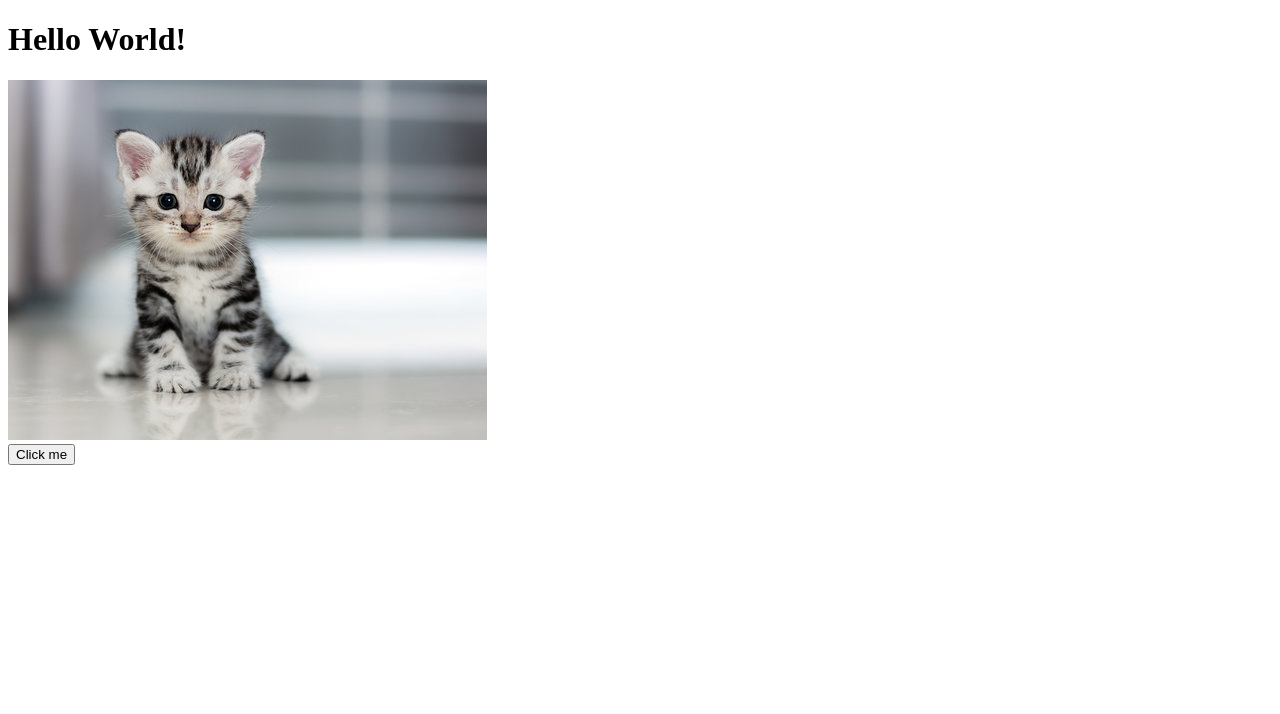
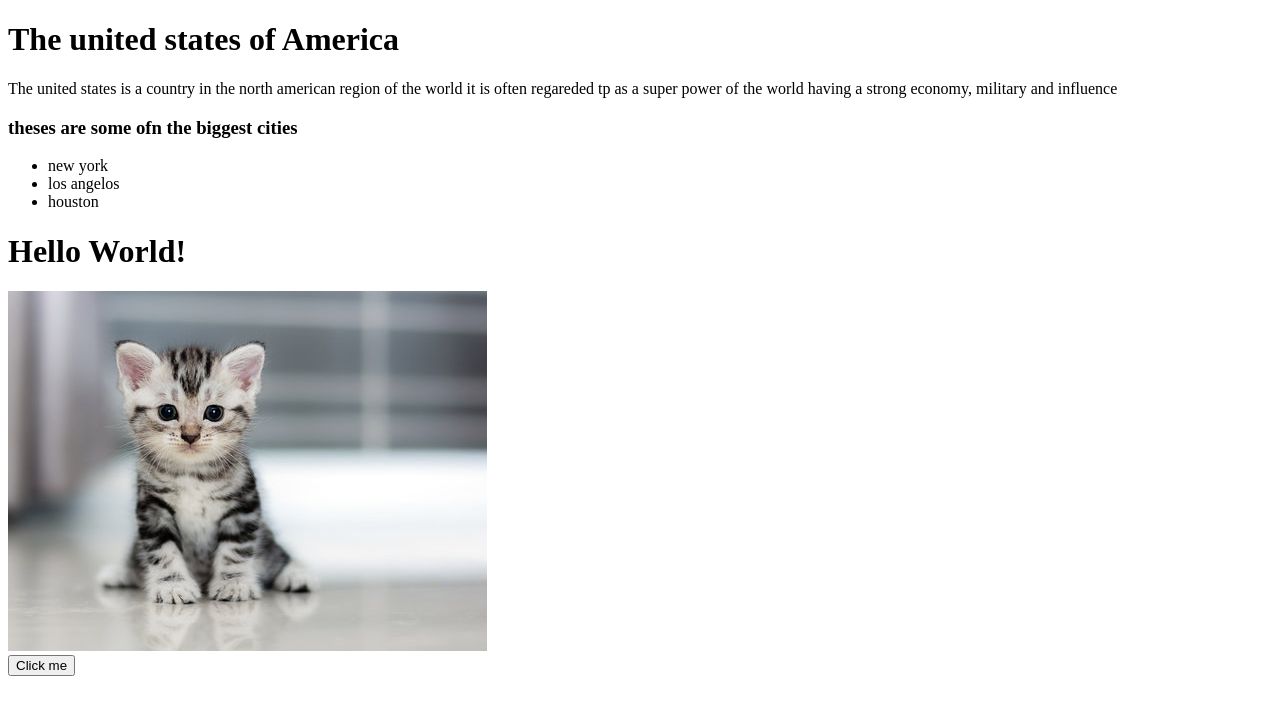
Before and after one commit to k3llucky/fluffy-disco, a plain HTML site: page index.html in a window 1280 px wide. Drawn offline with nearby package versions, Linux system fonts and the light colour scheme.

Commit message:
made changes to html

```diff
--- a/index.html
+++ b/index.html
@@ -6,10 +6,34 @@
     <script src="https://code.jquery.com/jquery-3.7.1.min.js" integrity="sha256-/JqT3SQfawRcv/BIHPThkBvs0OEvtFFmqPF/lYI/Cxo=" crossorigin="anonymous"></script>
     <script src="/js/main.js"></script>
     <link rel="stylesheet" href="/css/style.css">
-    <title>My Webpage</title>
+    <title>USA</title>
 </head>
 <body>
-    <!-- Your content goes here -->
+    <div class="container">
+        <div class="intro">
+            <h1>The united states of America</h1>
+            <p> The united states is a country in the north american region of
+                the world it is often regareded tp as a super power of  the world having a
+                strong economy, military and influence
+            </p>
+        <div>
+            <div class="cities">
+                <h3> theses are some ofn the <span id="shaunda">biggest</span> cities </h3>
+                <ul>
+                    <li> new york</li>
+                    <li> los angelos</li>
+                    <li> houston</li>
+                </ul>
+        </div>
+
+
+
+
+
+
+
+
+
     <h1>Hello World!</h1>
     <div id="kitty">
         <img src="images/kitten.jpg" alt="This is a kitten.">
```
